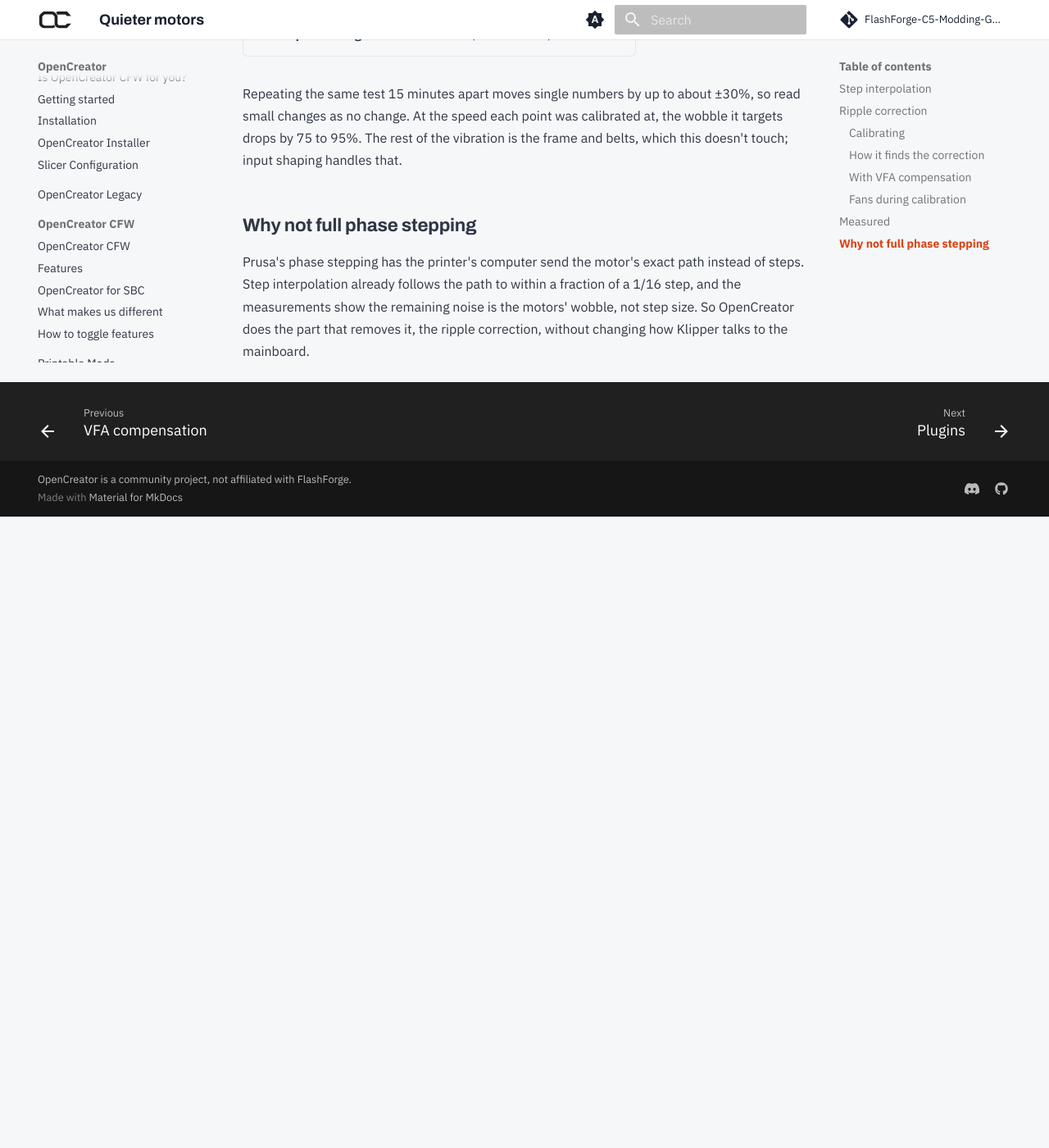
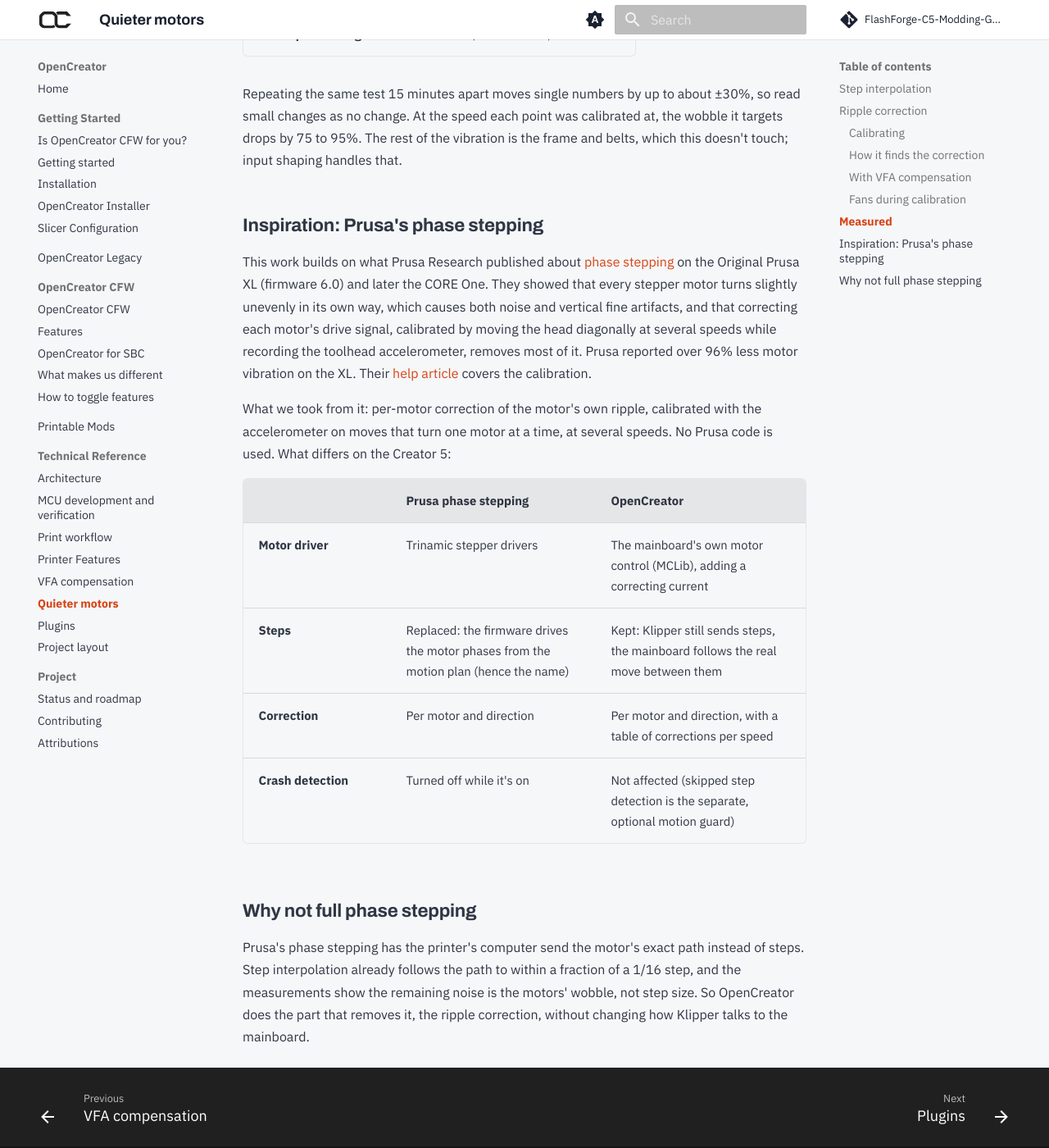
Before and after one commit to FlashForge-C5-Modding-Group/OpenCreator, an MkDocs documentation site: the page built from docs/motor-noise.md, in a window 1280 px wide and 1400 px high, scrolled down 3334 px. Shown: the whole window at 82% size. Built offline with MkDocs 1.6.1 and Material for MkDocs 9.7.7, drawn with Linux system fonts in a browser that asks for light colours; comment, search, counter and statistics services are not loaded; before the commit the page ends 3964 px from its top, so only the background shows below that.

Commit message:
docs: credit prusa phase stepping research

```diff
--- a/docs/motor-noise.md
+++ b/docs/motor-noise.md
@@ -139,6 +139,30 @@ calibrated at, the wobble it targets drops by 75 to 95%. The rest of the
 vibration is the frame and belts, which this doesn't touch; input shaping
 handles that.
 
+## Inspiration: Prusa's phase stepping
+
+This work builds on what Prusa Research published about
+[phase stepping](https://blog.prusa3d.com/phase-stepping-how-we-busted-vibrations-and-improved-print-quality-on-the-xl-printer-with-just-a-firmware-update_94793)
+on the Original Prusa XL (firmware 6.0) and later the CORE One. They showed
+that every stepper motor turns slightly unevenly in its own way, which causes
+both noise and vertical fine artifacts, and that correcting each motor's drive
+signal, calibrated by moving the head diagonally at several speeds while
+recording the toolhead accelerometer, removes most of it. Prusa reported over
+96% less motor vibration on the XL. Their
+[help article](https://help.prusa3d.com/article/phase-stepping_673616) covers
+the calibration.
+
+What we took from it: per-motor correction of the motor's own ripple,
+calibrated with the accelerometer on moves that turn one motor at a time, at
+several speeds. No Prusa code is used. What differs on the Creator 5:
+
+| | Prusa phase stepping | OpenCreator |
+|---|---|---|
+| Motor driver | Trinamic stepper drivers | The mainboard's own motor control (MCLib), adding a correcting current |
+| Steps | Replaced: the firmware drives the motor phases from the motion plan (hence the name) | Kept: Klipper still sends steps, the mainboard follows the real move between them |
+| Correction | Per motor and direction | Per motor and direction, with a table of corrections per speed |
+| Crash detection | Turned off while it's on | Not affected (skipped step detection is the separate, optional motion guard) |
+
 ## Why not full phase stepping
 
 Prusa's phase stepping has the printer's computer send the motor's exact path
```
Also changed, not shown: docs/attributions.md (+13 -0 lines).
